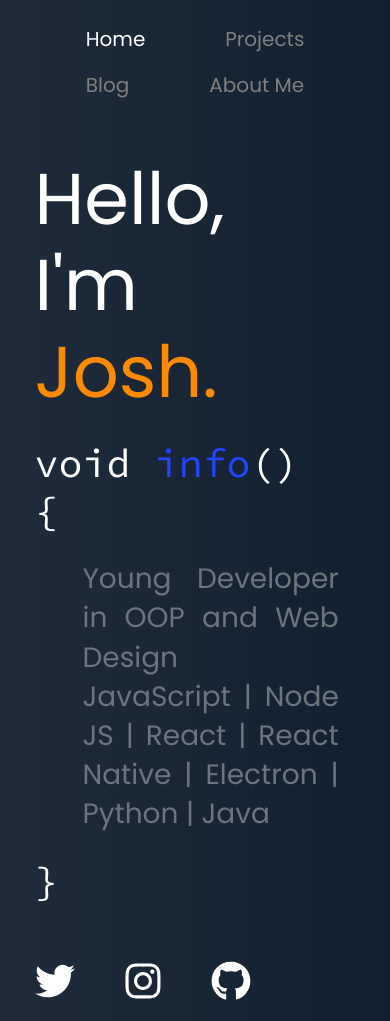
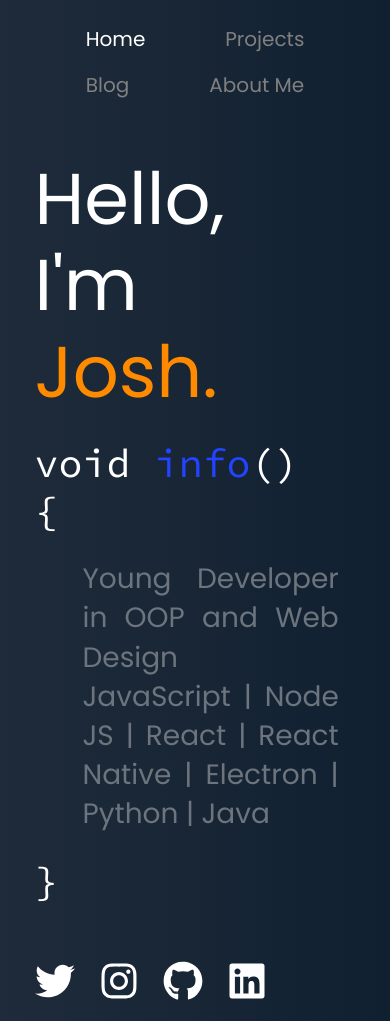
Before and after one commit to br34th3r/joshboddy, a Gatsby site: page / in a window 390 px wide. Built offline with nearby package versions, Linux system fonts and the light colour scheme; Gatsby itself is replaced by a stand-in of ours.

Commit message:
Added LinkedIn

```diff
--- a/src/components/info.js
+++ b/src/components/info.js
@@ -5,6 +5,7 @@ import {
   FaTwitter as Twitter,
   FaGithub as Github,
   FaInstagram as Insta,
+  FaLinkedin as LinkedIn,
 } from "react-icons/fa"
 
 export default function info() {
@@ -23,14 +24,17 @@ export default function info() {
       </div>
       <div className="h1 code mt-2 mb-3">{"}"}</div>
       <div className="icons h1 mt-5">
-        <a className="mr-5 icon" href="https://twitter.com/kamohoaliix">
+        <a className="mr-4 icon" href="https://twitter.com/kamohoaliix">
           <Twitter />
         </a>
-        <a className="mr-5 icon" href="https://instagram.com/joshboddyofficial">
+        <a className="mr-4 icon" href="https://instagram.com/joshboddyofficial">
           <Insta />
         </a>
-        <a className="mr-5 icon" href="https://github.com/br34th3r">
+        <a className="mr-4 icon" href="https://github.com/br34th3r">
           <Github />
+        </a>
+        <a className="mr-4 icon" href="https://www.linkedin.com/in/joshua-boddy/">
+          <LinkedIn />
         </a>
       </div>
     </div>
--- a/src/scss/_MobileChanges.scss
+++ b/src/scss/_MobileChanges.scss
@@ -12,4 +12,8 @@
   .info {
     margin: 5vw;
   }
+
+  .icon {
+    padding: 0;
+  }
 }
```
